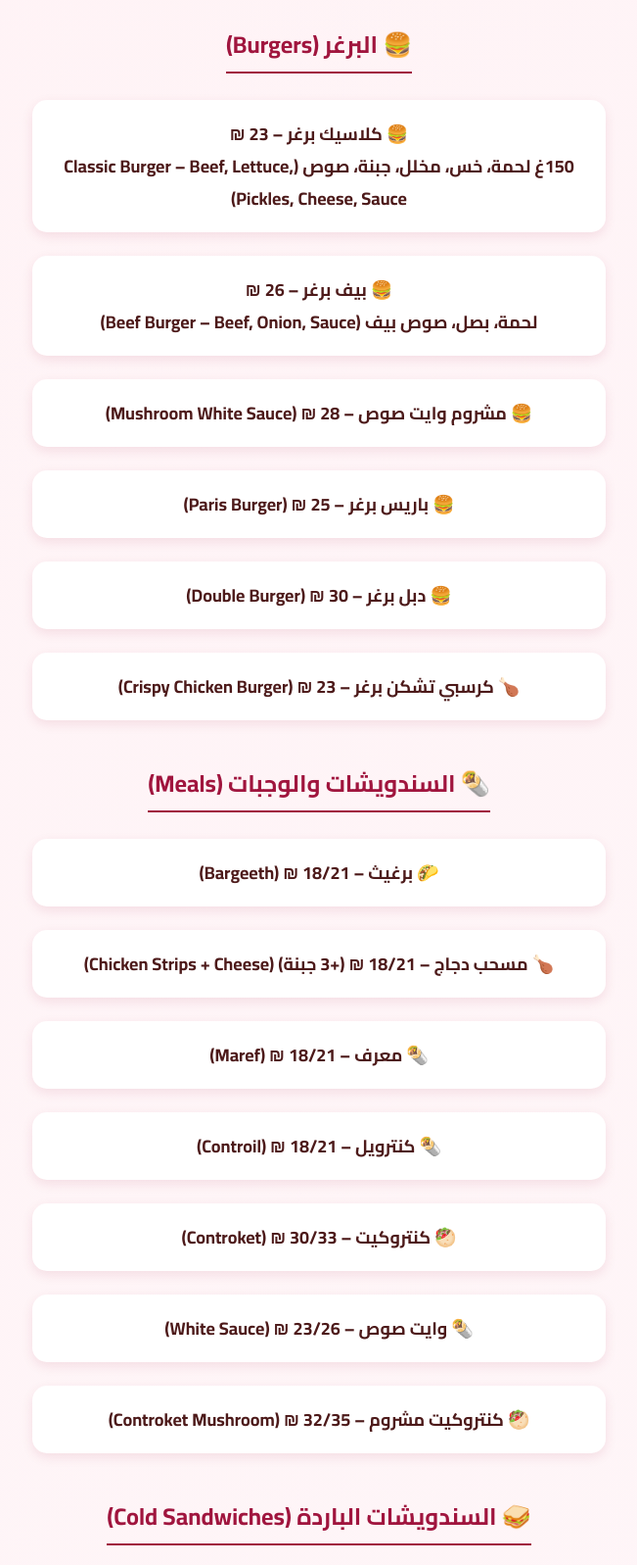
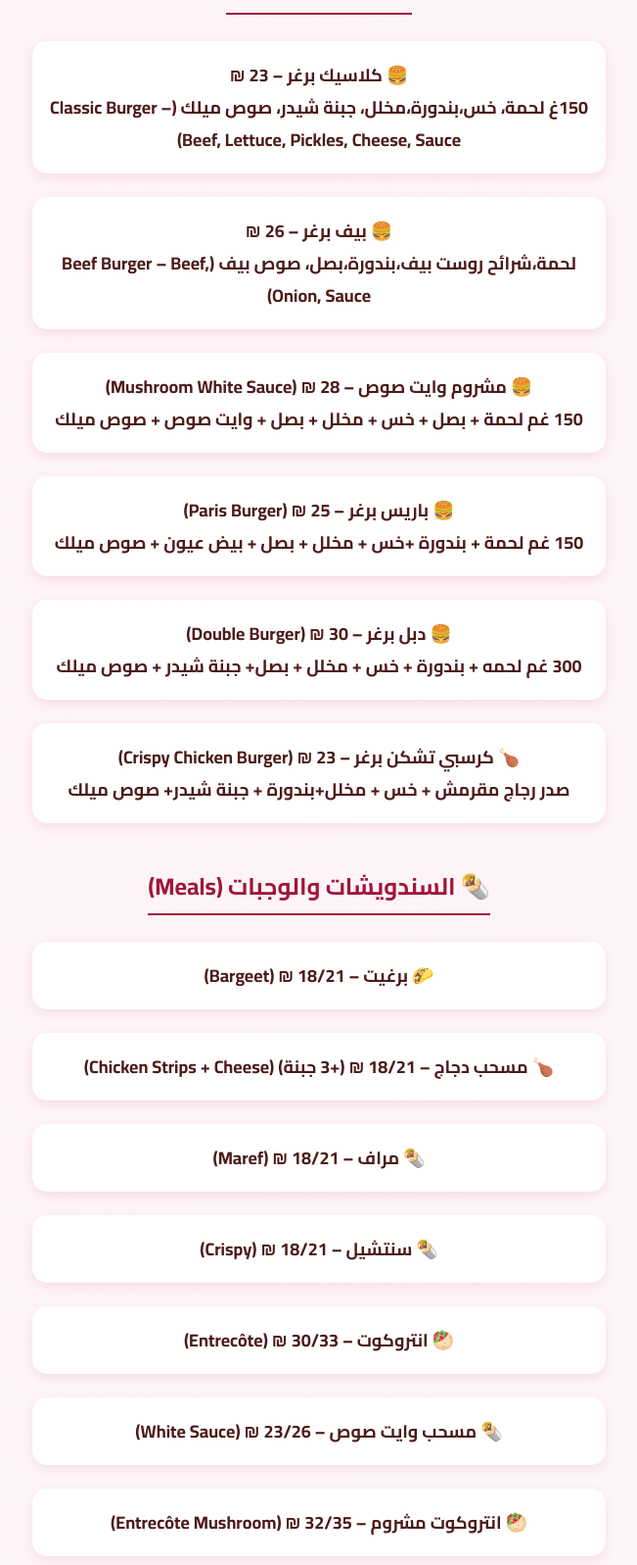
Before and after one commit to yshamasneh/Milk-menu-, a plain HTML site: page food.html in a window 1280 px wide. Shown: the part 1200-2797 px from the top of the page at 98% size, without its empty margins (339-990 px from the left). Drawn offline with Linux system fonts and the light colour scheme.

Commit message:
تعديل صفحات الأكل والحلويات

```diff
--- a/food.html
+++ b/food.html
@@ -28,10 +28,10 @@
   <ul>
     <li>🍗 أجنحة 8 قطع + بطاطا – 20 ₪ (8 Chicken Wings + Fries)</li>
     <li>🍟 بطاطا كيرلي – 12 ₪ (Curly Fries)</li>
-    <li>🧅 حلقات بصل – 12 ₪ (Onion Rings)</li>
+    <li>🧅 حلقات بصل7 قطع   – 12 ₪ ( 7 Onion Rings)</li>
     <li>🥔 بطاطا شيبس – 5 ₪ (Chips)</li>
-    <li>🌶 مكسي – 10 ₪ (Mexi Mix)</li>
-    <li>🍟 بطاطا مشكّلة + صوص – 15 ₪ (Mixed Fries + Sauce)</li>
+    <li>🌶 مكس - بطاطا كيرلي + 3 قطع بصل +بطاطا شيبس + كاتشاب +مايونيز  – 18 ₪ ( Mix)</li>
+
   </ul>
 
   <!-- السلطات -->
@@ -45,24 +45,24 @@
   <!-- البرغر -->
   <h2 id="burgers">🍔 البرغر (Burgers)</h2>
   <ul>
-    <li><strong>🍔 كلاسيك برغر – 23 ₪</strong><br>150غ لحمة، خس، مخلل، جبنة، صوص (Classic Burger – Beef, Lettuce, Pickles, Cheese, Sauce)</li>
-    <li><strong>🍔 بيف برغر – 26 ₪</strong><br>لحمة، بصل، صوص بيف (Beef Burger – Beef, Onion, Sauce)</li>
-    <li><strong>🍔 مشروم وايت صوص – 28 ₪ (Mushroom White Sauce)</strong></li>
-    <li><strong>🍔 باريس برغر – 25 ₪ (Paris Burger)</strong></li>
-    <li><strong>🍔 دبل برغر – 30 ₪ (Double Burger)</strong></li>
-    <li><strong>🍗 كرسبي تشكن برغر – 23 ₪ (Crispy Chicken Burger)</strong></li>
+    <li><strong>🍔 كلاسيك برغر – 23 ₪</strong><br>150غ لحمة، خس،بندورة،مخلل، جبنة شيدر، صوص ميلك  (Classic Burger – Beef, Lettuce, Pickles, Cheese, Sauce)</li>
+    <li><strong>🍔 بيف برغر – 26 ₪</strong><br>لحمة،شرائح روست بيف،بندورة،بصل، صوص بيف (Beef Burger – Beef, Onion, Sauce)</li>
+    <li><strong>🍔 مشروم وايت صوص – 28 ₪ (Mushroom White Sauce)</strong><br> 150 غم لحمة + بصل + خس + مخلل + بصل + وايت صوص + صوص ميلك </li>
+    <li><strong>🍔 باريس برغر – 25 ₪ (Paris Burger)</strong><br> 150 غم لحمة + بندورة +خس + مخلل + بصل + بيض عيون + صوص ميلك </li>
+    <li><strong>🍔 دبل برغر – 30 ₪ (Double Burger)</strong><br>300 غم لحمه + بندورة + خس + مخلل + بصل+ جبنة شيدر + صوص ميلك  </li>
+    <li><strong>🍗 كرسبي تشكن برغر – 23 ₪ (Crispy Chicken Burger)</strong><br>صدر رجاج مقرمش + خس + مخلل+بندورة + جبنة شيدر+ صوص ميلك  </li>
   </ul>
 
   <!-- السندويشات والوجبات -->
   <h2 id="meals">🌯 السندويشات والوجبات (Meals)</h2>
   <ul>
-    <li>🌮 برغيث – 18/21 ₪ (Bargeeth)</li>
+    <li>🌮 برغيت – 18/21 ₪ (Bargeet)</li>
     <li>🍗 مسحب دجاج – 18/21 ₪ (+3 جبنة) (Chicken Strips + Cheese)</li>
-    <li>🌯 معرف – 18/21 ₪ (Maref)</li>
-    <li>🌯 كنترويل – 18/21 ₪ (Controil)</li>
-    <li>🥙 كنتروكيت – 30/33 ₪ (Controket)</li>
-    <li>🌯 وايت صوص – 23/26 ₪ (White Sauce)</li>
-    <li>🥙 كنتروكيت مشروم – 32/35 ₪ (Controket Mushroom)</li>
+    <li>🌯 مراف – 18/21 ₪ (Maref)</li>
+    <li>🌯 سنتشيل – 18/21 ₪ (Crispy)</li>
+    <li>🥙 انتروكوت – 30/33 ₪ (Entrecôte)</li>
+    <li>🌯 مسحب وايت صوص – 23/26 ₪ (White Sauce)</li>
+    <li>🥙 انتروكوت مشروم – 32/35 ₪ (Entrecôte Mushroom)</li>
   </ul>
 
   <!-- السندويشات الباردة -->
@@ -71,11 +71,11 @@
     <li>🥚 بيض مشوي – 12 ₪ (Grilled Egg)</li>
     <li>🍳 عجة – 12 ₪ (Omelette)</li>
     <li>🥛 لبنة – 12 ₪ (Labneh)</li>
-    <li>🧀 جبنة – 13 ₪ (Cheese)</li>
+    <li>🧀 حبش – 13 ₪ (Turkey)</li>
     <li>🥩 روسيت بيف – 13 ₪ (Roast Beef)</li>
     <li>🧀 جبنة حلومي – 15 ₪ (Halloumi Cheese)</li>
     <li>🐟 تونة – 14 ₪ (Tuna)</li>
-    <li>🥓 مكسي لحوم – 16 ₪ (Mixed Meats)</li>
+    <li>🥓 مكس لحوم – 16 ₪ (Mixed Meats)</li>
   </ul>
 
   <!-- البيتزا -->
```
Also changed, not shown: desserts.html (+2 -11 lines).
